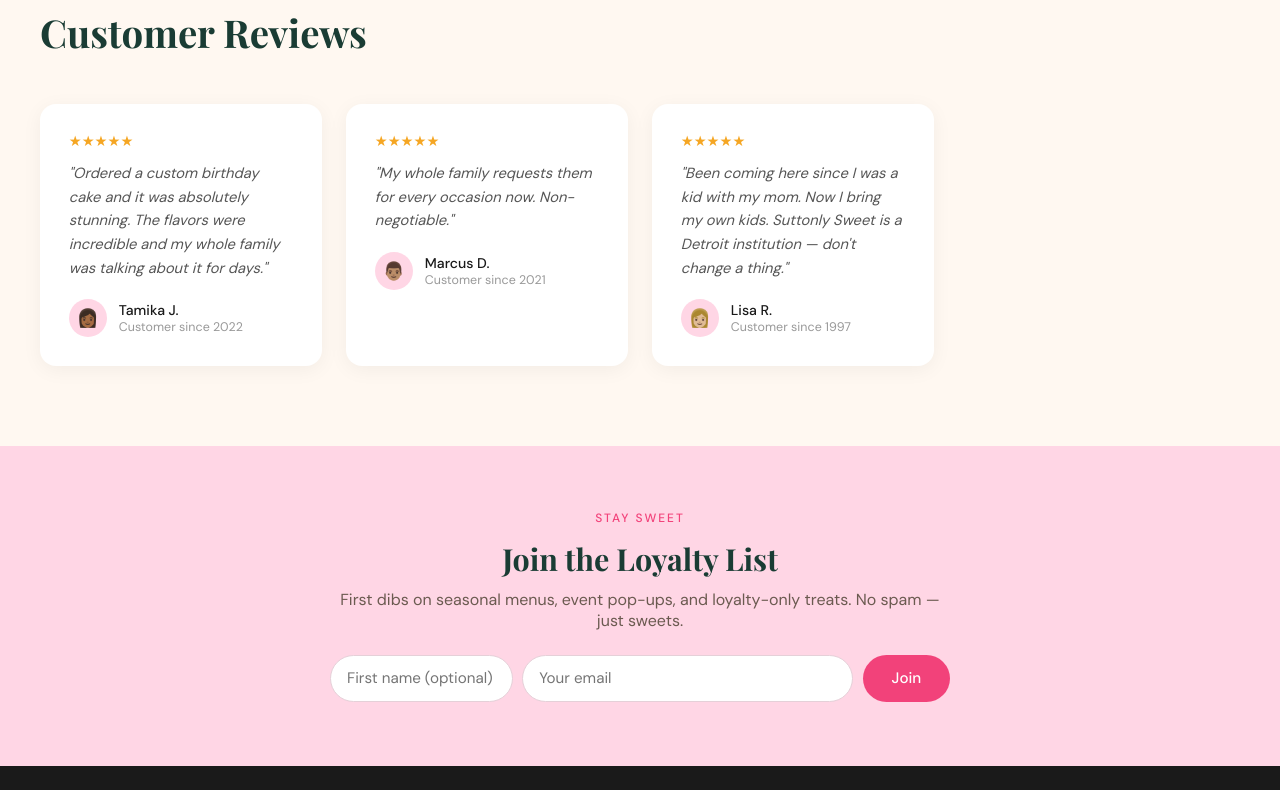
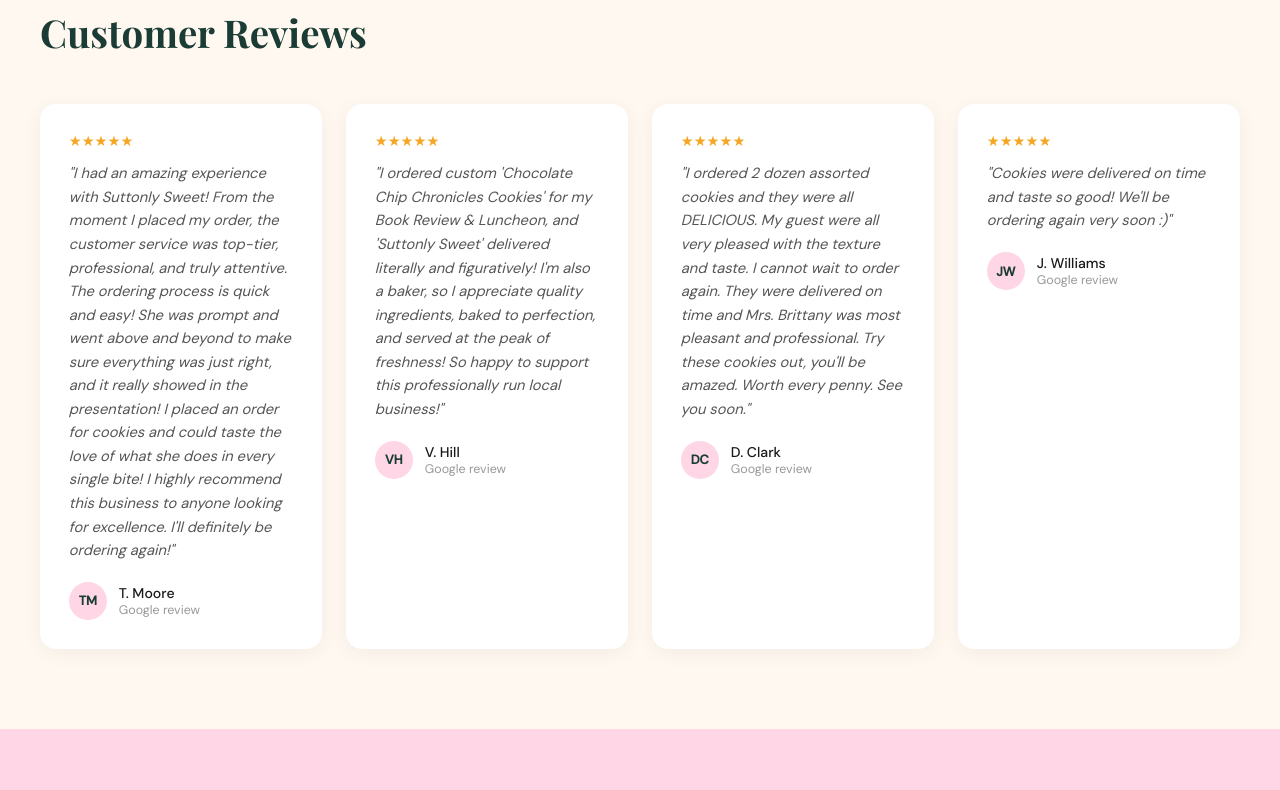
Before and after one commit to QuietRift/SuttonlySweet, a website: page index.html in a window 1280 px wide. Shown: the part 2983-3773 px from the top of the page. Drawn offline with nearby package versions, Linux system fonts and the light colour scheme; a web font is replaced by a local one.

Commit message:
Add files via upload

```diff
--- a/index.html
+++ b/index.html
@@ -894,34 +894,45 @@
     <div class="reviews-grid">
       <div class="review-card">
         <div class="stars">★★★★★</div>
-        <p class="review-text">"Ordered a custom birthday cake and it was absolutely stunning. The flavors were incredible and my whole family was talking about it for days."</p>
+        <p class="review-text">"I had an amazing experience with Suttonly Sweet! From the moment I placed my order, the customer service was top-tier, professional, and truly attentive. The ordering process is quick and easy! She was prompt and went above and beyond to make sure everything was just right, and it really showed in the presentation! I placed an order for cookies and could taste the love of what she does in every single bite! I highly recommend this business to anyone looking for excellence. I'll definitely be ordering again!"</p>
         <div class="reviewer">
-          <div class="reviewer-avatar">👩🏾</div>
+          <div class="reviewer-avatar" style="font-size:0.8rem;font-weight:600;color:var(--green)">TM</div>
           <div>
-            <div class="reviewer-name">Tamika J.</div>
-            <div class="reviewer-since">Customer since 2022</div>
+            <div class="reviewer-name">T. Moore</div>
+            <div class="reviewer-since">Google review</div>
           </div>
         </div>
       </div>
       <div class="review-card">
         <div class="stars">★★★★★</div>
-        <p class="review-text">"My whole family requests them for every occasion now. Non-negotiable."</p>
+        <p class="review-text">"I ordered custom 'Chocolate Chip Chronicles Cookies' for my Book Review &amp; Luncheon, and 'Suttonly Sweet' delivered literally and figuratively! I'm also a baker, so I appreciate quality ingredients, baked to perfection, and served at the peak of freshness! So happy to support this professionally run local business!"</p>
         <div class="reviewer">
-          <div class="reviewer-avatar">👨🏽</div>
+          <div class="reviewer-avatar" style="font-size:0.8rem;font-weight:600;color:var(--green)">VH</div>
           <div>
-            <div class="reviewer-name">Marcus D.</div>
-            <div class="reviewer-since">Customer since 2021</div>
+            <div class="reviewer-name">V. Hill</div>
+            <div class="reviewer-since">Google review</div>
           </div>
         </div>
       </div>
       <div class="review-card">
         <div class="stars">★★★★★</div>
-        <p class="review-text">"Been coming here since I was a kid with my mom. Now I bring my own kids. Suttonly Sweet is a Detroit institution — don't change a thing."</p>
+        <p class="review-text">"I ordered 2 dozen assorted cookies and they were all DELICIOUS. My guest were all very pleased with the texture and taste. I cannot wait to order again. They were delivered on time and Mrs. Brittany was most pleasant and professional. Try these cookies out, you'll be amazed. Worth every penny. See you soon."</p>
         <div class="reviewer">
-          <div class="reviewer-avatar">👩🏼</div>
+          <div class="reviewer-avatar" style="font-size:0.8rem;font-weight:600;color:var(--green)">DC</div>
           <div>
-            <div class="reviewer-name">Lisa R.</div>
-            <div class="reviewer-since">Customer since 1997</div>
+            <div class="reviewer-name">D. Clark</div>
+            <div class="reviewer-since">Google review</div>
+          </div>
+        </div>
+      </div>
+      <div class="review-card">
+        <div class="stars">★★★★★</div>
+        <p class="review-text">"Cookies were delivered on time and taste so good! We'll be ordering again very soon :)"</p>
+        <div class="reviewer">
+          <div class="reviewer-avatar" style="font-size:0.8rem;font-weight:600;color:var(--green)">JW</div>
+          <div>
+            <div class="reviewer-name">J. Williams</div>
+            <div class="reviewer-since">Google review</div>
           </div>
         </div>
       </div>
```
